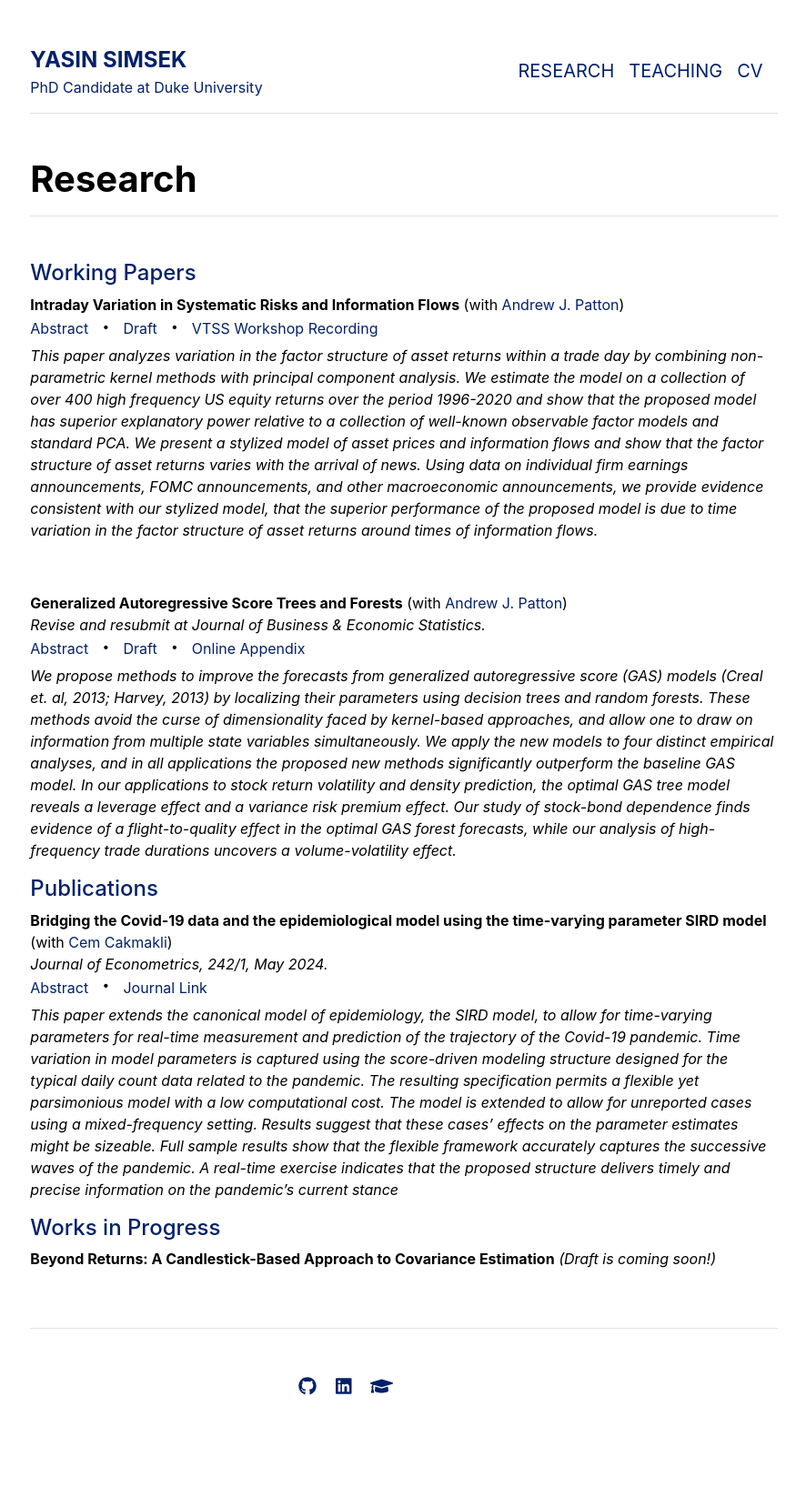
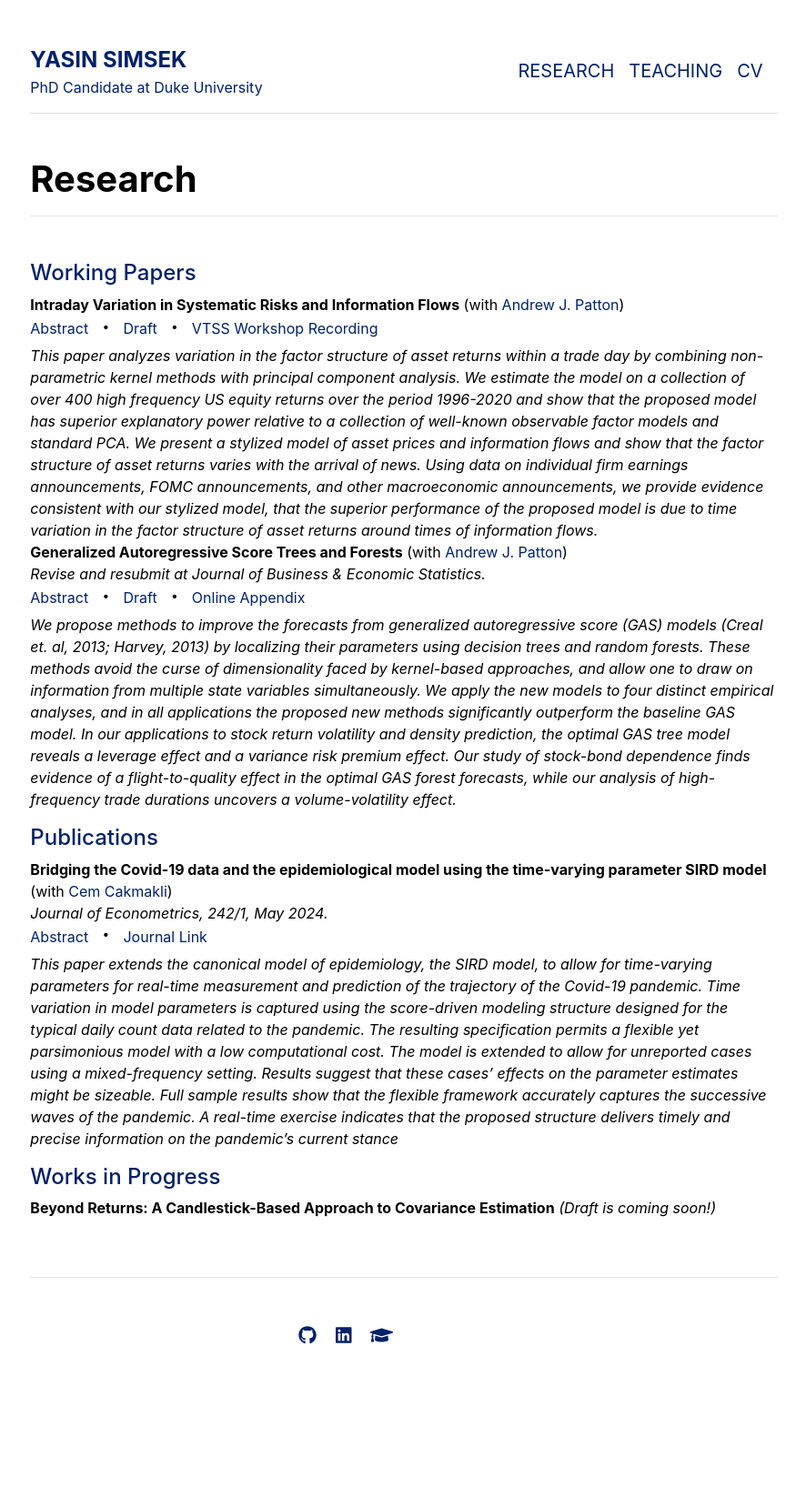
Before and after one commit to yasin-simsek/yasin-simsek.github.io, a Jekyll site: the page built from research.md, in a window 1280 px wide. Shown: the whole page at 91% size, without its empty margins (196-1082 px from the left). Built offline with Jekyll 4.4.1, drawn with Linux system fonts in a browser that asks for light colours; after the commit the page ends 1579 px from its top, so only the background shows below that.

```diff
--- a/research.md
+++ b/research.md
@@ -69,9 +69,7 @@ title: "Research"
 <span class="middot">&middot;</span>
 <a href="https://www.youtube.com/watch?v=xzrGnCQXz_k" class="no-underline">VTSS Workshop Recording</a>
 <span class="abstract-content"> *This paper analyzes variation in the factor structure of asset returns within a trade day by combining non-parametric kernel methods with principal component analysis. We estimate the model on a collection of over 400 high frequency US equity returns over the period 1996-2020 and show that the proposed model has superior explanatory power relative to a collection of well-known observable factor models and standard PCA. We present a stylized model of asset prices and information flows and show that the factor structure of asset returns varies with the arrival of news. Using data on individual firm earnings announcements, FOMC announcements, and other macroeconomic announcements, we provide evidence consistent with our stylized model, that the superior performance of the proposed model is due to time variation in the factor structure of asset returns around times of information flows.*</span>
-
-<br> <!-- Adds an empty line -->
-
+<br>
 **Generalized Autoregressive Score Trees and Forests**
 (with <a href="https://public.econ.duke.edu/~ap172/" class="no-underline">Andrew J. Patton</a>)
 <br>
```
